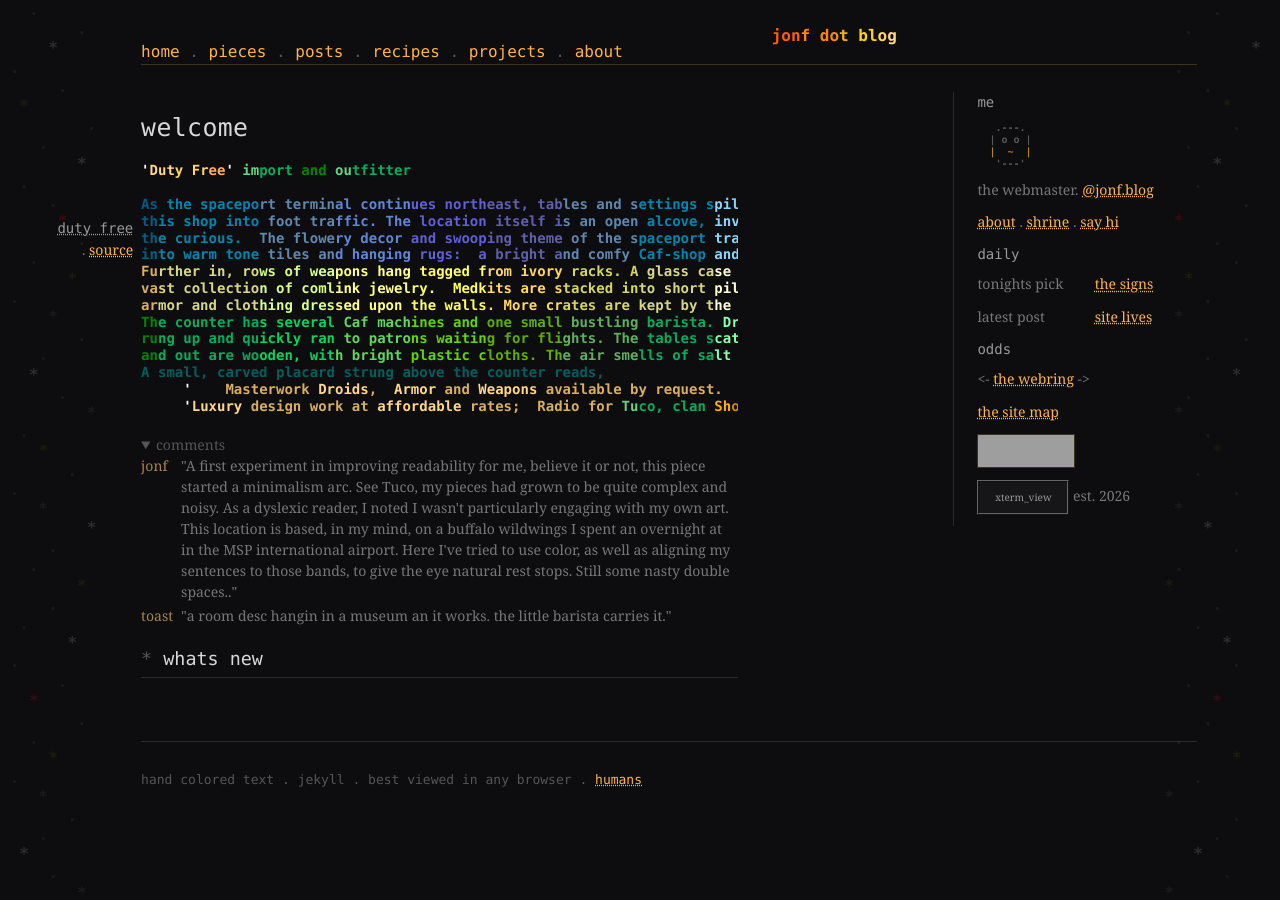
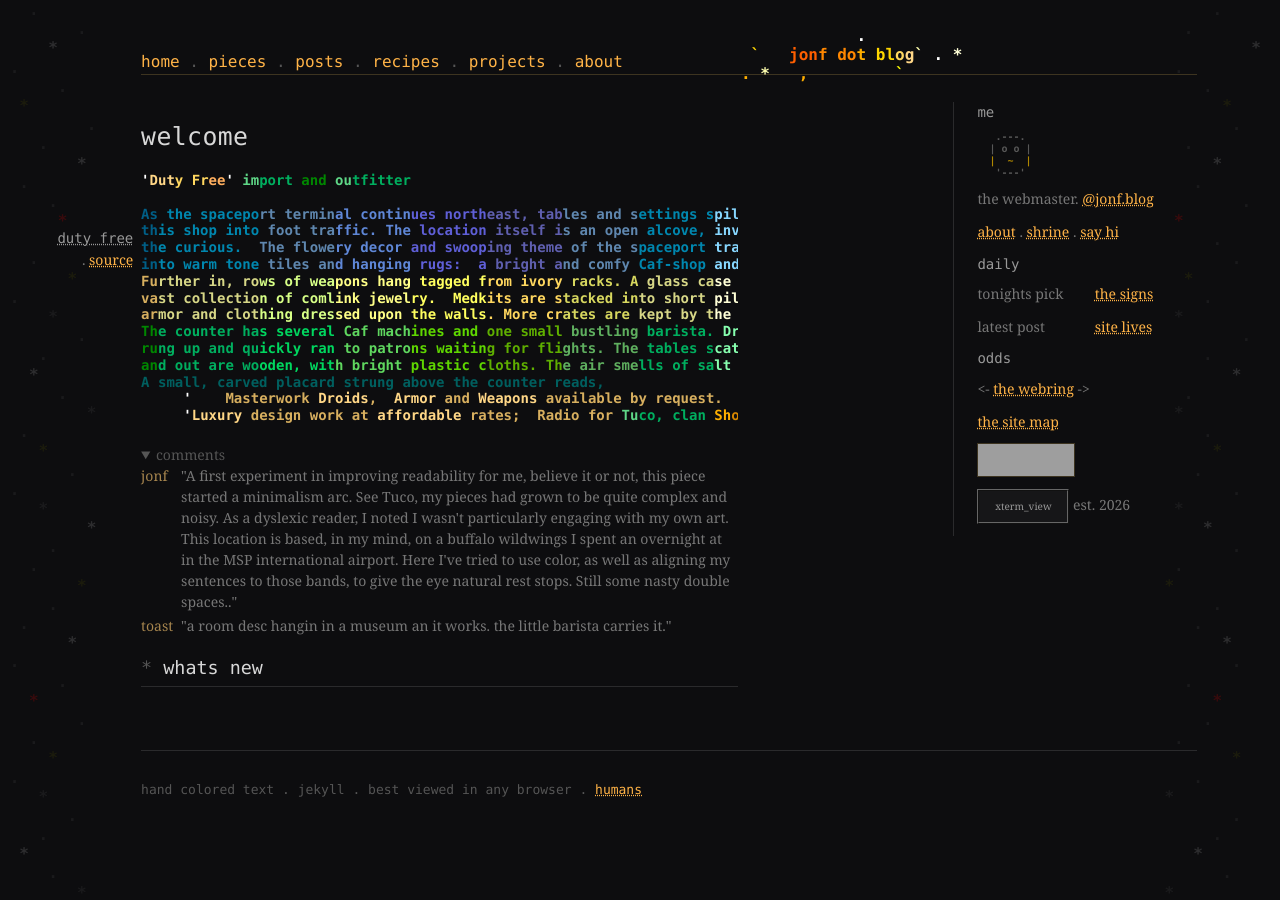
Before and after one commit to jf-atray/jf-atray.github.io, a Jekyll site: the page built from index.md, in a window 1280 px wide. Built offline with Jekyll 4.4.1, drawn with Linux system fonts in a browser that asks for light colours; grey boxes are pictures that could not be loaded.

Commit message:
banner content changed, the rails width reserved in the header
Generated with [Devin](https://devin.ai)

Co-Authored-By: Devin <158243242+devin-ai-integration[bot]@users.noreply.github.com>

```diff
--- a/art/banner.txt
+++ b/art/banner.txt
@@ -1 +1,3 @@
-&202jon&208f do&214t &220bl&221o&222g
+            &W.
+ &220`   &202jon&208f do&214t &220bl&221o&222g&229` &W. &230*
+&214. &229*   &214,         &226`
--- a/assets/site.css
+++ b/assets/site.css
@@ -93,7 +93,7 @@ main { display: flex; flex-wrap: wrap; gap: 24ch; align-items: flex-start; }
   .rail { width: 100%; border-left: 0; border-top: var(--hairline);
           padding-left: 0; padding-top: 2ch; }
   /* no rail line to be flush with when the rail stacks */
-  header pre.xterm { margin-right: 0; }
+  header { padding-right: 0; }
 }
 
 /* the banners field continues down the page edges on wide
@@ -142,11 +142,15 @@ header {
   gap: 1ch 3ch;
   border-bottom: var(--hairline-warm); /* the one colored line */
   margin-bottom: 3ch;
+  /* the header has the rails width on the right. the rail is
+     31ch of 14px georgia, the header has the same face at 16,
+     so a rail ch is .875 of a header ch an 31 of em is 27.125.
+     the pre is mono, a ch there is a different width */
+  padding-right: calc(27.125ch + 1px);
 }
-/* the art stands with its feet on the line an its right edge
-   flush against the rails left border — margin-right is the
-   rails own width so it tracks at any window size */
-header pre.xterm { margin: 0 calc(31ch + 1px) 0 auto; }
+/* the arts right edge is 1.2em right of the rails left border,
+   its bottom .6em below the warm line. em is the arts own unit */
+header pre.xterm { margin: 0 -1.2em -0.6em auto; }
 
 nav {
   margin: 1ch 0 0;
```
